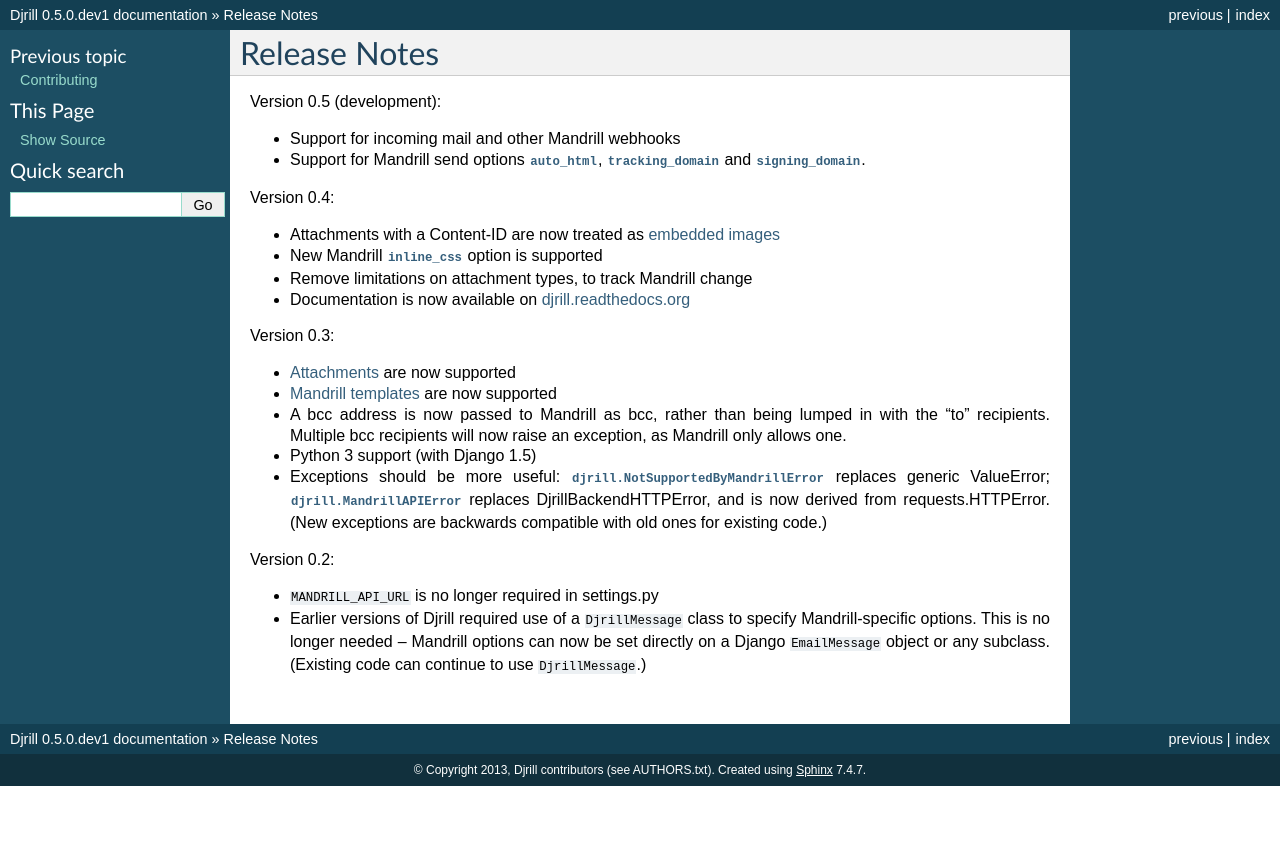
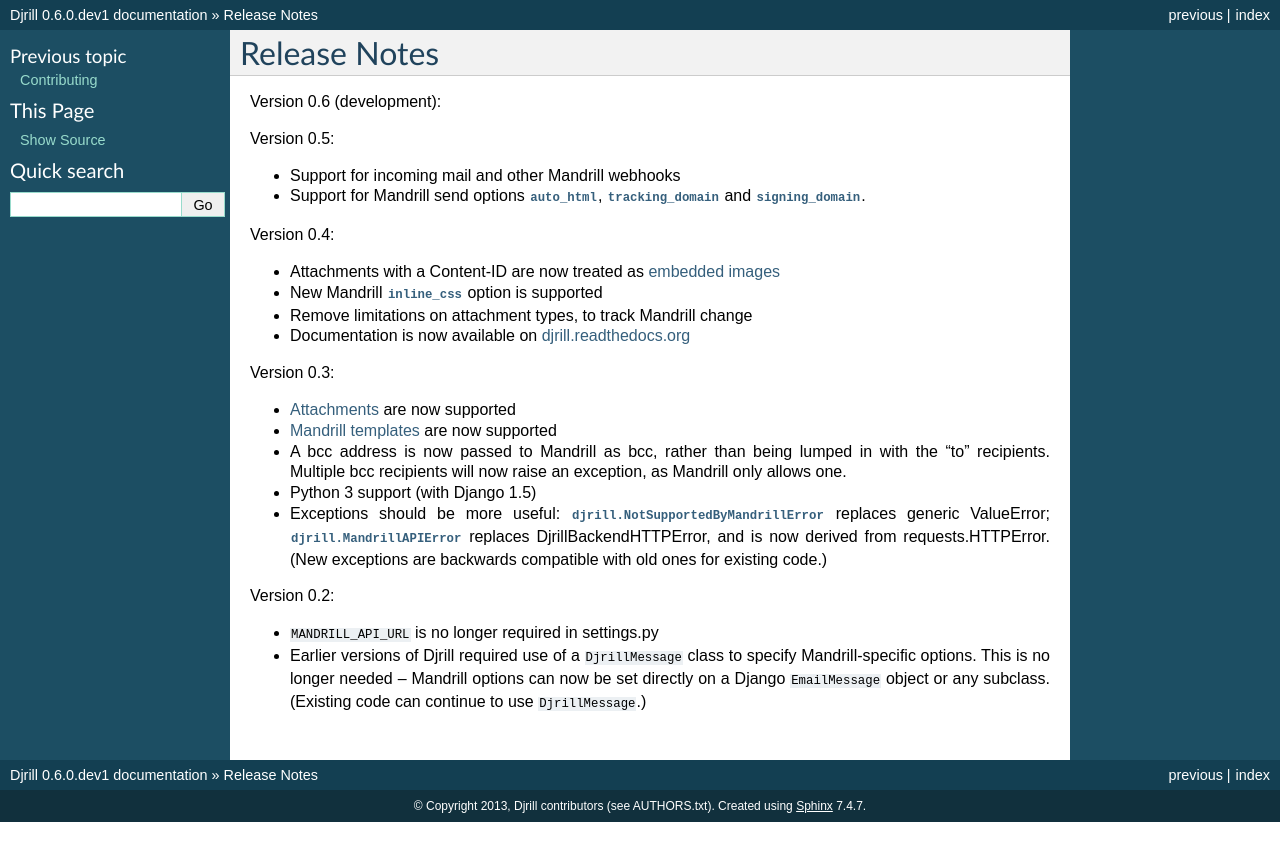
Before and after one commit to brack3t/Djrill, a Sphinx documentation site: the page built from docs/history.rst, in a window 1280 px wide. Shown: the top 861 px of the page. Built offline with Sphinx 7.4.7, drawn with Linux system fonts in a browser that asks for light colours.

Commit message:
Bump master version

```diff
--- a/djrill/_version.py
+++ b/djrill/_version.py
@@ -1,3 +1,3 @@
-VERSION = (0, 5, 0, 'dev1')  # Remove the 'dev1' component in release branches
+VERSION = (0, 6, 0, 'dev1')  # Remove the 'dev1' component in release branches
 __version__ = '.'.join([str(x) for x in VERSION])
 __minor_version__ = '.'.join([str(x) for x in VERSION[:2]])  # Sphinx's X.Y "version"
--- a/docs/history.rst
+++ b/docs/history.rst
@@ -1,7 +1,10 @@
 Release Notes
 =============
 
-Version 0.5 (development):
+Version 0.6 (development):
+
+
+Version 0.5:
 
 * Support for incoming mail and other Mandrill webhooks
 * Support for Mandrill send options :attr:`auto_html`, :attr:`tracking_domain`
```
